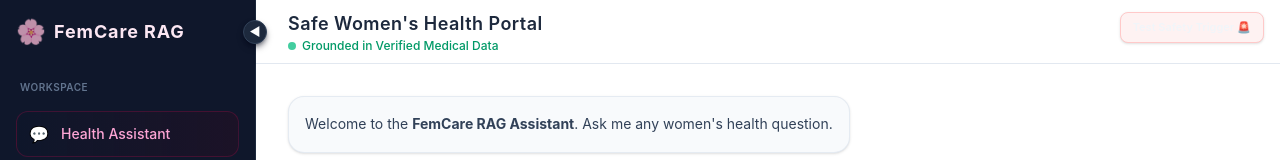
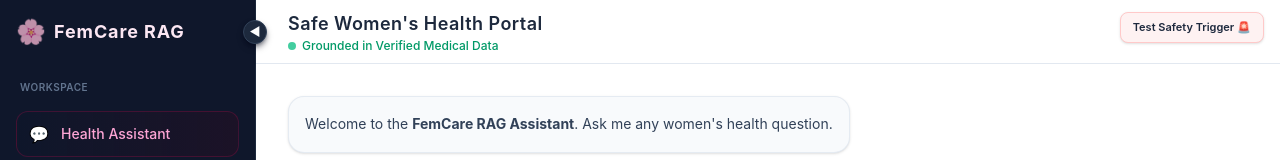
Before and after one commit to drishyapr/FemCare-assistant, a React (Vite) app: page / in a window 1280 px wide. Shown: the top 160 px of the page. Built offline with nearby package versions, Linux system fonts and the light colour scheme.

Commit message:
Polish safety trigger styling and format ChatWindow component

```diff
--- a/src/App.jsx
+++ b/src/App.jsx
@@ -34,7 +34,7 @@ function App() {
             <div className="absolute top-3 right-4 z-40">
               <button
                 onClick={() => setShowEmergency(true)}
-                className="bg-red-50 hover:bg-red-100 text-red-650 text-[11px] px-3 py-1.5 rounded-lg border border-red-200 font-semibold transition-all shadow-sm cursor-pointer active:scale-95"
+                className="bg-red-50 hover:bg-red-100 text-slate-800 text-[11px] px-3 py-1.5 rounded-lg border border-red-200 font-semibold transition-all shadow-sm cursor-pointer active:scale-95"
               >
                 Test Safety Trigger 🚨
               </button>
```
Also changed, not shown: src/components/ChatWindow.jsx (line endings or trailing spaces).
